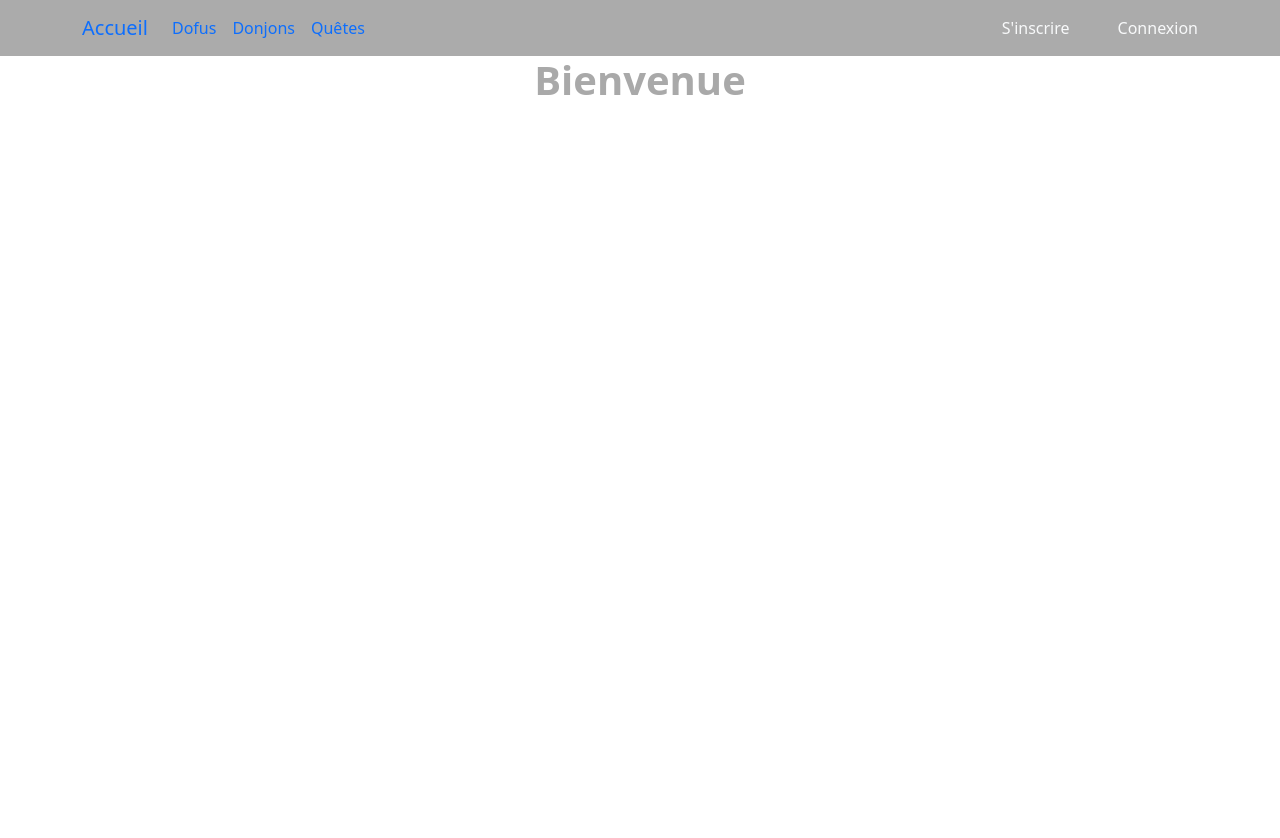
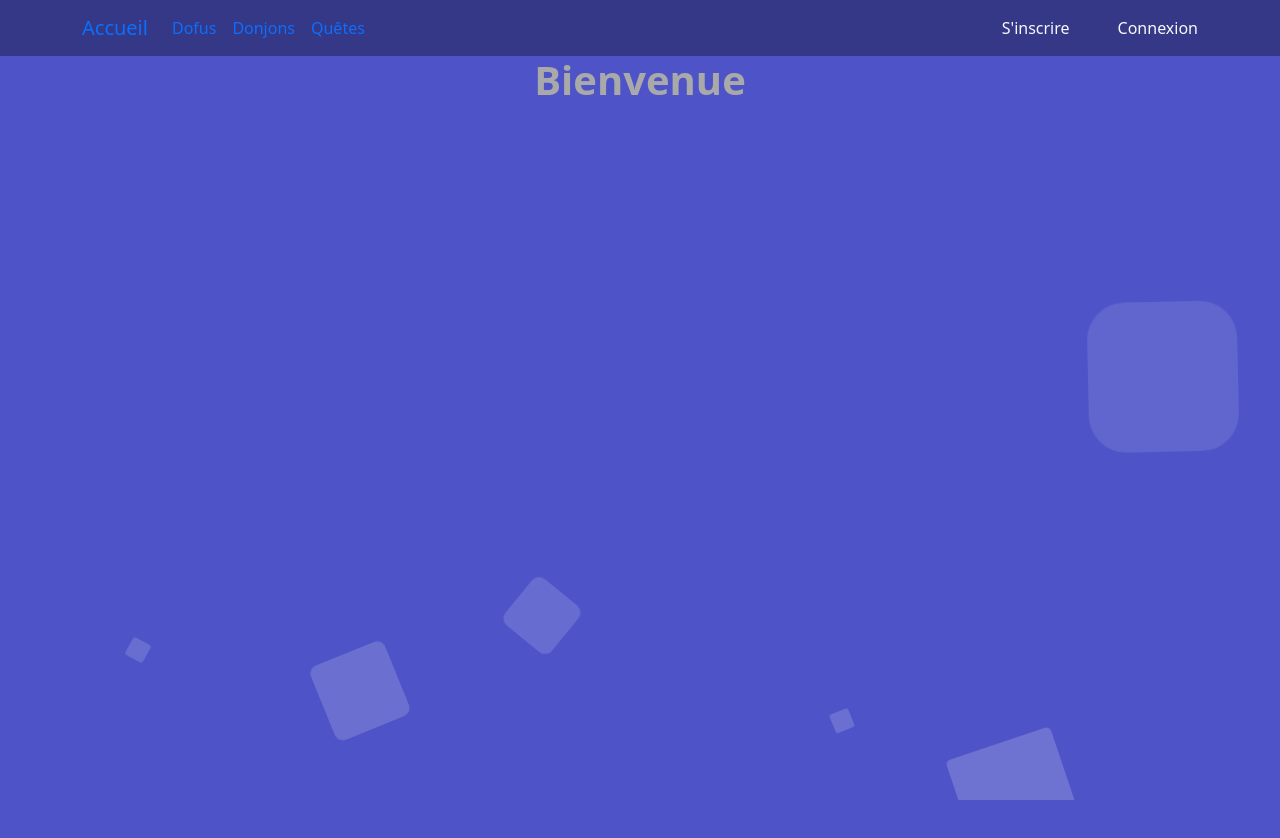
Before and after one commit to Scoozy232/front_dofus, a React (Create React App) app: page / in a window 1280 px wide. Shown: the top 838 px of the page. Before the commit the page ends 800 px from the top, so only its background shows below. Built offline with nearby package versions, Linux system fonts and the light colour scheme.

Commit message:
backgorund dynamique

```diff
--- a/src/App.css
+++ b/src/App.css
@@ -1,4 +1,4 @@
 
 #root{
-
+    background: #4e54c8;
 }
--- a/src/components/NavBar/NavBar.css
+++ b/src/components/NavBar/NavBar.css
@@ -1,5 +1,6 @@
 .back {
     background-color: rgba(0, 0, 0, 0.33);
+    display: flex;
 }
 
 .btn-dofus{
@@ -7,7 +8,7 @@
 
 }
 img-dofus {
-    width: 50%;
+    height: 50%;
 }
 
 .nav-link {
--- a/src/components/NavBar/NavBar.js
+++ b/src/components/NavBar/NavBar.js
@@ -15,7 +15,7 @@
                 </Navbar.Brand>
                 <Navbar.Toggle aria-controls="basic-navbar-nav"/>
                 <Navbar.Collapse id="basic-navbar-nav">
-                    <Nav className="me-auto">
+                    <Nav className="me-auto" >
                         <Nav.Link href="/dofus">
                             <Link className={'text-decoration-none'} to={"/dofus"}>Dofus</Link>
                         </Nav.Link>
--- a/src/index.js
+++ b/src/index.js
@@ -11,6 +11,20 @@
 root.render(
     <div className='bg'>
         <App/>
+        <div class="area" >
+            <ul class="circles">
+                <li></li>
+                <li></li>
+                <li></li>
+                <li></li>
+                <li></li>
+                <li></li>
+                <li></li>
+                <li></li>
+                <li></li>
+                <li></li>
+            </ul>
+        </div>
     </div>
 );
 
```
